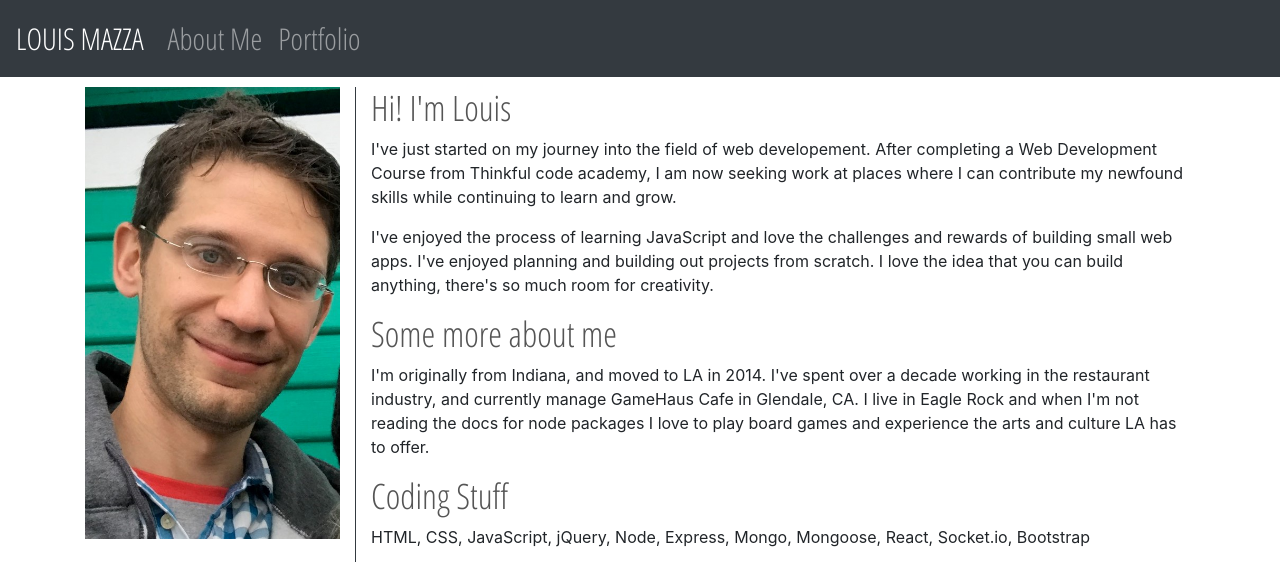
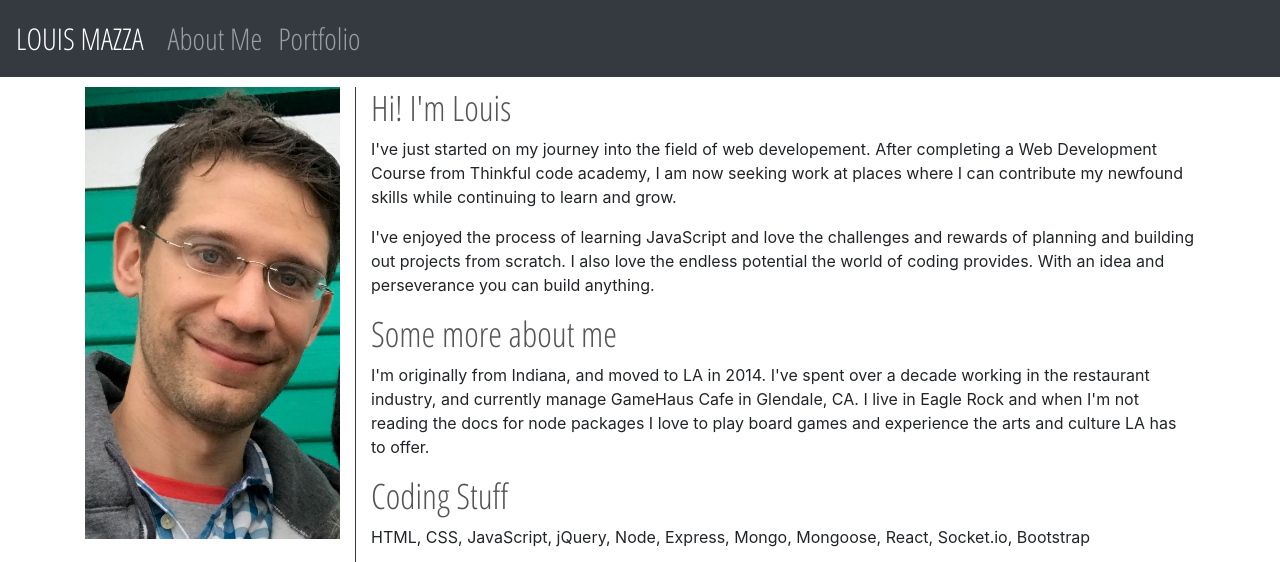
Before and after one commit to lemazza/portfolio, a plain HTML site: page index.html in a window 1280 px wide. Shown: the top 562 px of the page. Drawn offline with nearby package versions, Linux system fonts and the light colour scheme; a web font is replaced by a local one.

Commit message:
changed second paragraph

```diff
--- a/index.html
+++ b/index.html
@@ -51,7 +51,7 @@
         <p>I've just started on my journey into the field of web developement. After completing a Web Development Course from
         Thinkful code academy, I am now seeking work at places where I can contribute my newfound skills while continuing to
         learn and grow.</p>
-        <p>I've enjoyed the process of learning JavaScript and love the challenges and rewards of building small web apps.  I've enjoyed planning and building out projects from scratch.  I love the idea that you can build anything, there's so much room for creativity. </p>
+        <p>I've enjoyed the process of learning JavaScript and love the challenges and rewards of planning and building out projects from scratch.  I also love the endless potential the world of coding provides. With an idea and perseverance you can build anything.</p>
         <h2>Some more about me</h2>
         <p>I'm originally from Indiana, and moved to LA in 2014.  I've spent over a decade working in the restaurant industry, and currently manage GameHaus Cafe in Glendale, CA.  I live in Eagle Rock and when I'm not reading the docs for node packages I love to play board games and experience the arts and culture LA has to offer.</p>
         <h2>Coding Stuff</h2>
```
